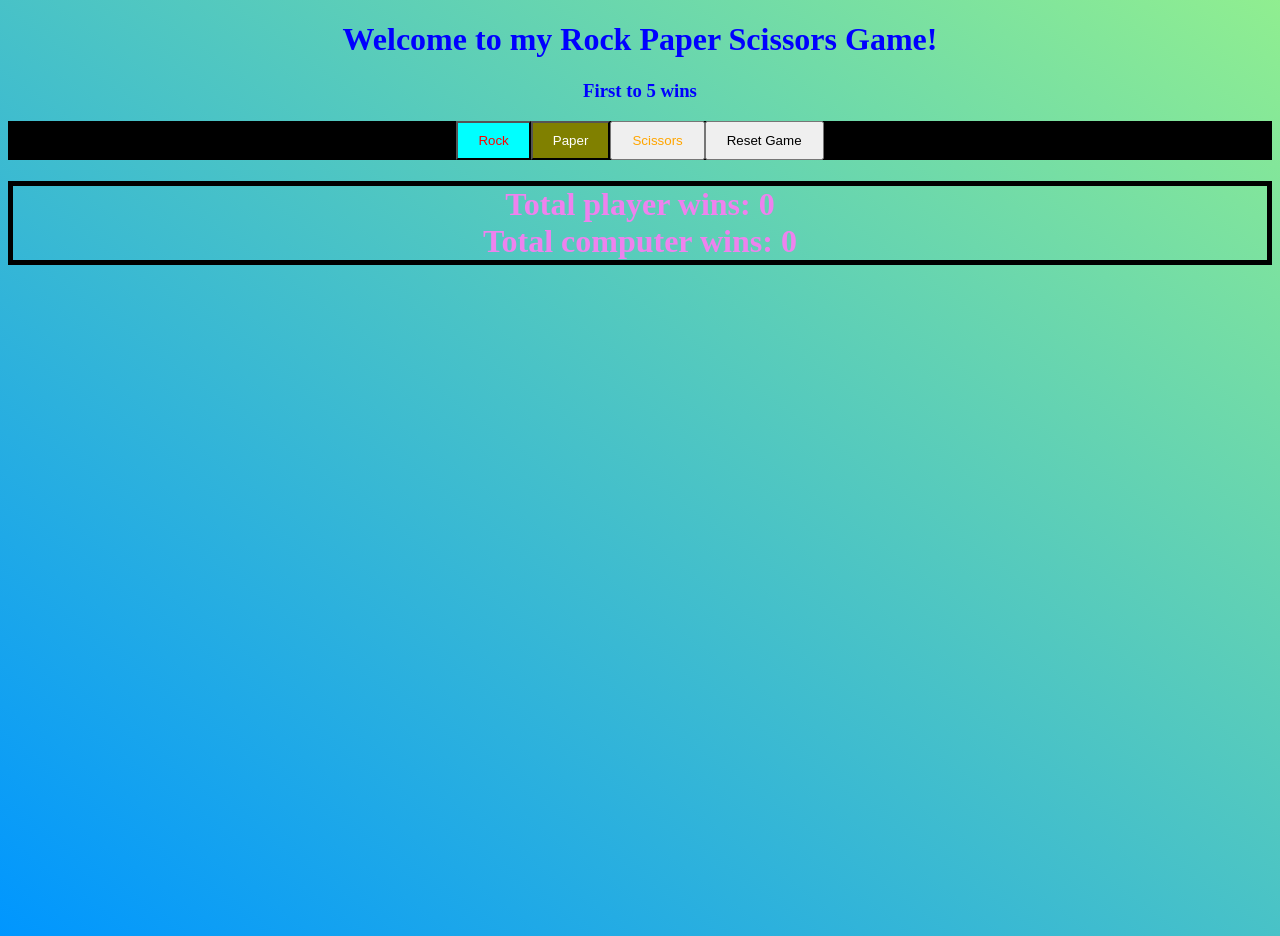
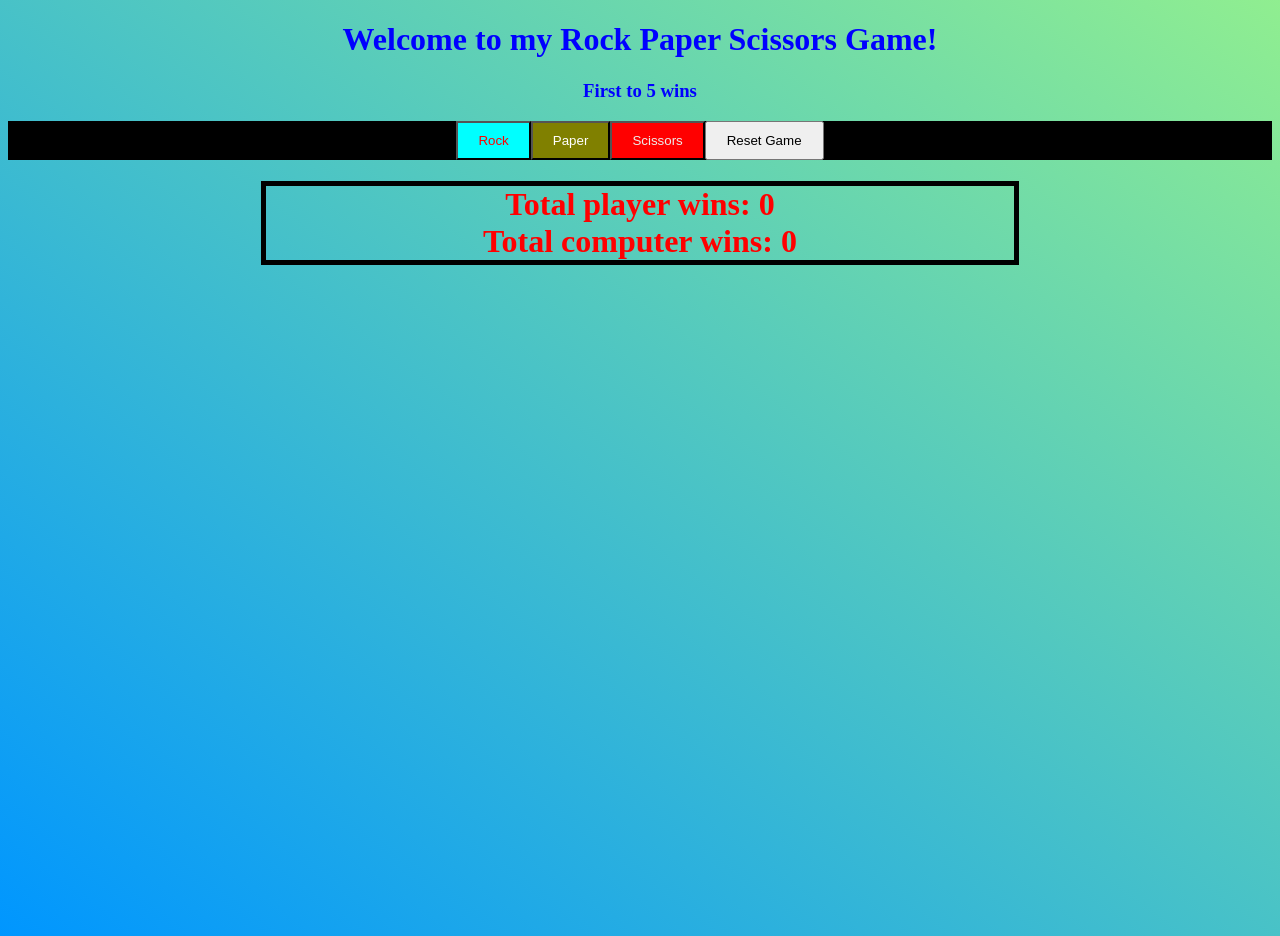
Before and after one commit to 9James9/rockpaperscissors, a plain HTML site: page index.html in a window 1280 px wide. Drawn offline with Linux system fonts and the light colour scheme.

Commit message:
minor adjustments

```diff
--- a/style.css
+++ b/style.css
@@ -13,8 +13,9 @@
     background-color: olive;
 }
 .scissors {
-    color: orange;
+    color: #ecebe9;
     padding: 10px 20px;
+    background-color: red
 }
 #container {
     text-align: center;
@@ -28,11 +29,13 @@
 }
 
 #container .score {
-    color: violet;
+    color: red;
     border: 5px black solid;
+    margin-left: 20%;
+    margin-right: 20%;
 }
 #container .results {
-    color: red;
+    color:dimgray;
 }
 
 #body {
```
Also changed, not shown: rockpaperscissors.js (line endings or trailing spaces).
